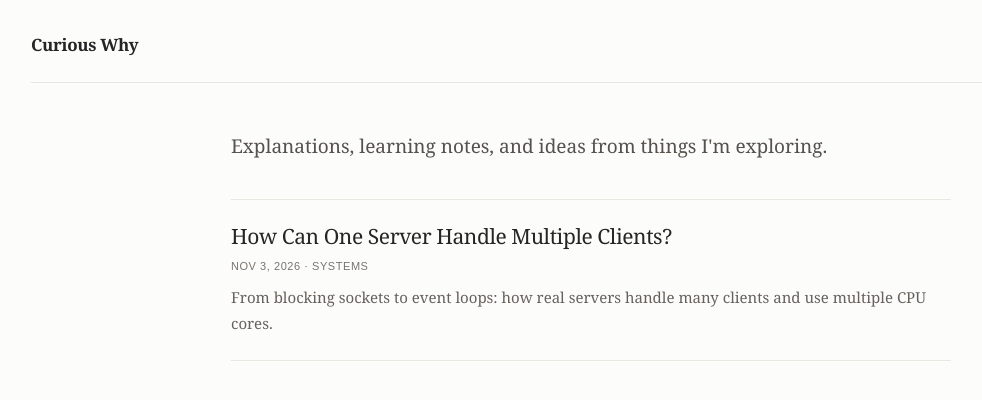
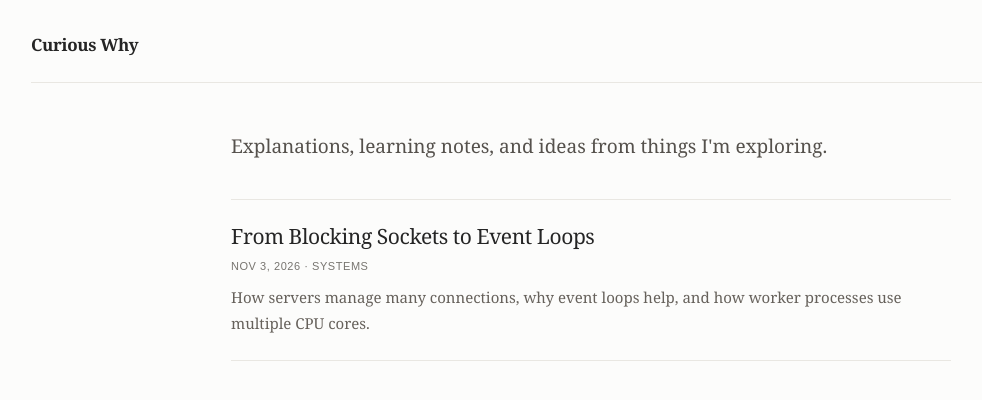
Before and after one commit to simplyjaga/simplyjaga.github.io, a Jekyll site: the page built from index.md, in a window 1280 px wide. Shown: the top 400 px of the page, without its empty margins (49-1031 px from the left). Built offline with Jekyll 4.4.1, drawn with Linux system fonts in a browser that asks for light colours.

```diff
--- a/_posts/2026-11-03-how-one-server-handles-multiple-clients.md
+++ b/_posts/2026-11-03-how-one-server-handles-multiple-clients.md
@@ -1,12 +1,12 @@
 ---
 layout: post
-title: "How Can One Server Handle Multiple Clients?"
+title: "From Blocking Sockets to Event Loops"
 date: 2026-11-03
 categories: [Systems]
-description: "From blocking sockets to event loops: how real servers handle many clients and use multiple CPU cores."
+description: "How servers manage many connections, why event loops help, and how worker processes use multiple CPU cores."
 toc:
   - title: "How Can One Server Handle Multiple Clients?"
-    url: "#article-start"
+    url: "#how-can-one-server-handle-multiple-clients"
     children:
       - title: "How does data reach the server?"
         url: "#how-does-data-reach-the-server"
@@ -59,7 +61,7 @@ Suppose Client A sends \`PING\`.
 
 The application does not read directly from the network interface. The operating system receives the network data; the application accesses it through the socket.
 
-## Why does a blocking server get stuck? {#why-does-a-blocking-server-get-stuck}
+### Why does a blocking server get stuck? {#why-does-a-blocking-server-get-stuck}
 
 Imagine a simple server that handles one client from beginning to end:
 
@@ -77,7 +79,7 @@ While it waits, Clients B and C connect and send data. Their data can reach the
 
 The problem isn't that the operating system cannot receive multiple connections. It's that our application is waiting on one socket at a time.
 
-## What should the server do instead? {#what-should-the-server-do-instead}
+### What should the server do instead? {#what-should-the-server-do-instead}
 
 What if the server could ask:
 
@@ -87,7 +89,7 @@ Then it wouldn't have to call \`recv()\` on A and wait. It could read B if B has
 
 That's the central idea behind an **event loop**: wait for activity across many sockets, then handle the sockets that are ready.
 
-## Which parts belong to the OS and Python? {#which-parts-belong-to-the-os-and-python}
+### Which parts belong to the OS and Python? {#which-parts-belong-to-the-os-and-python}
 
 Creating sockets, accepting connections, sending and receiving bytes, and waiting for I/O readiness all rely on operating-system facilities.
 
@@ -355,8 +357,8 @@ An event loop takes a different approach:
 1. Keep track of many sockets.
 2. Ask the operating system which ones are ready.
 3. Run the handler for a ready socket.
-4. When a handler reaches an asynchronous wait, let other work proceed.
-5. Return to the first handler when its I/O is ready.
+4. If more I/O is needed, don't block the event-loop thread waiting for it. Return to the loop so it can handle other ready sockets.
+5. When the OS reports that more data is ready, continue that connection's work. Async runtimes can suspend and resume coroutines; callback-based loops keep the connection's state separately.
 
 This can support many concurrent I/O connections with far fewer threads.
 
```
Also changed, not shown: other parts of _posts/2026-11-03-how-one-server-handles-multiple-clients.md (+6 -4 lines).
